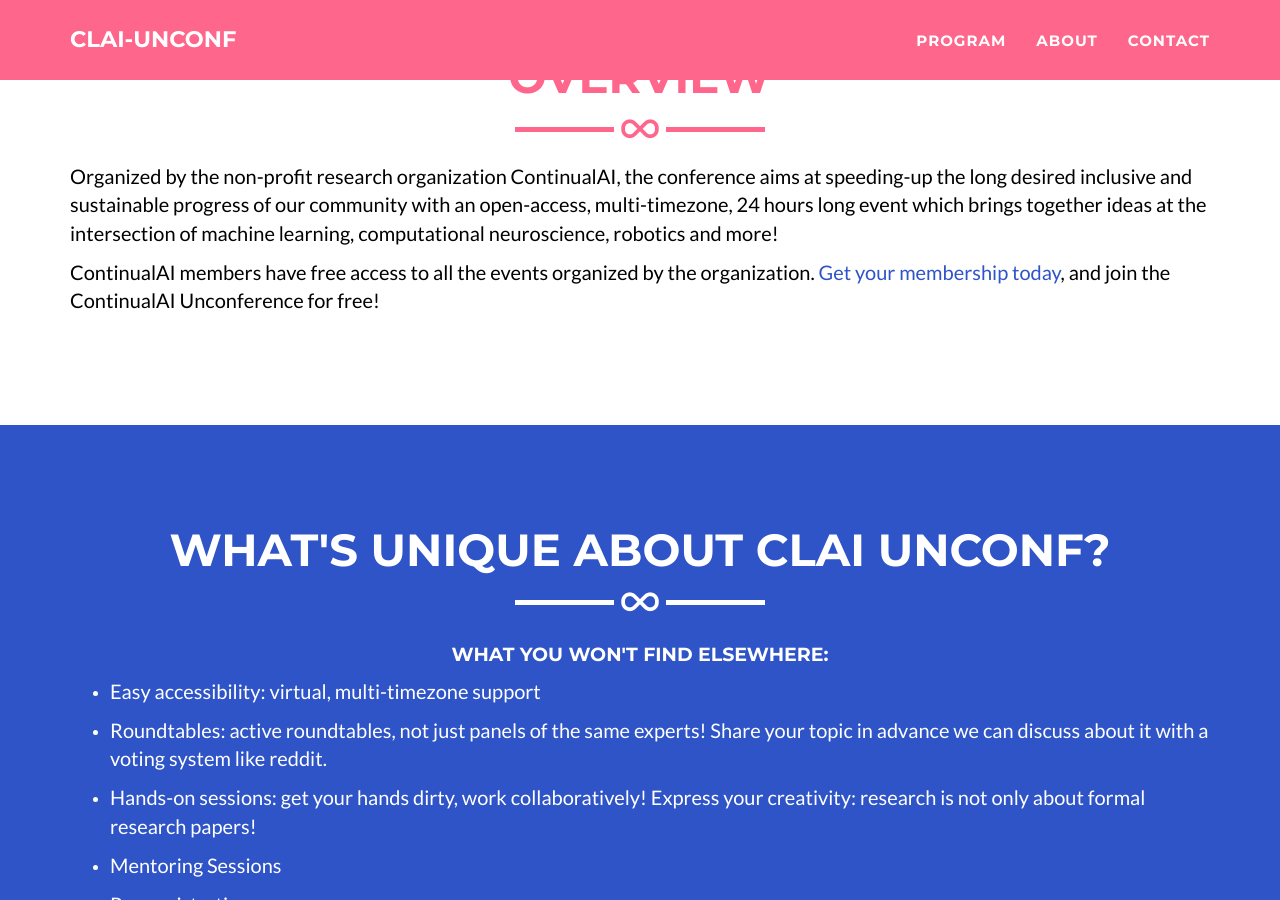
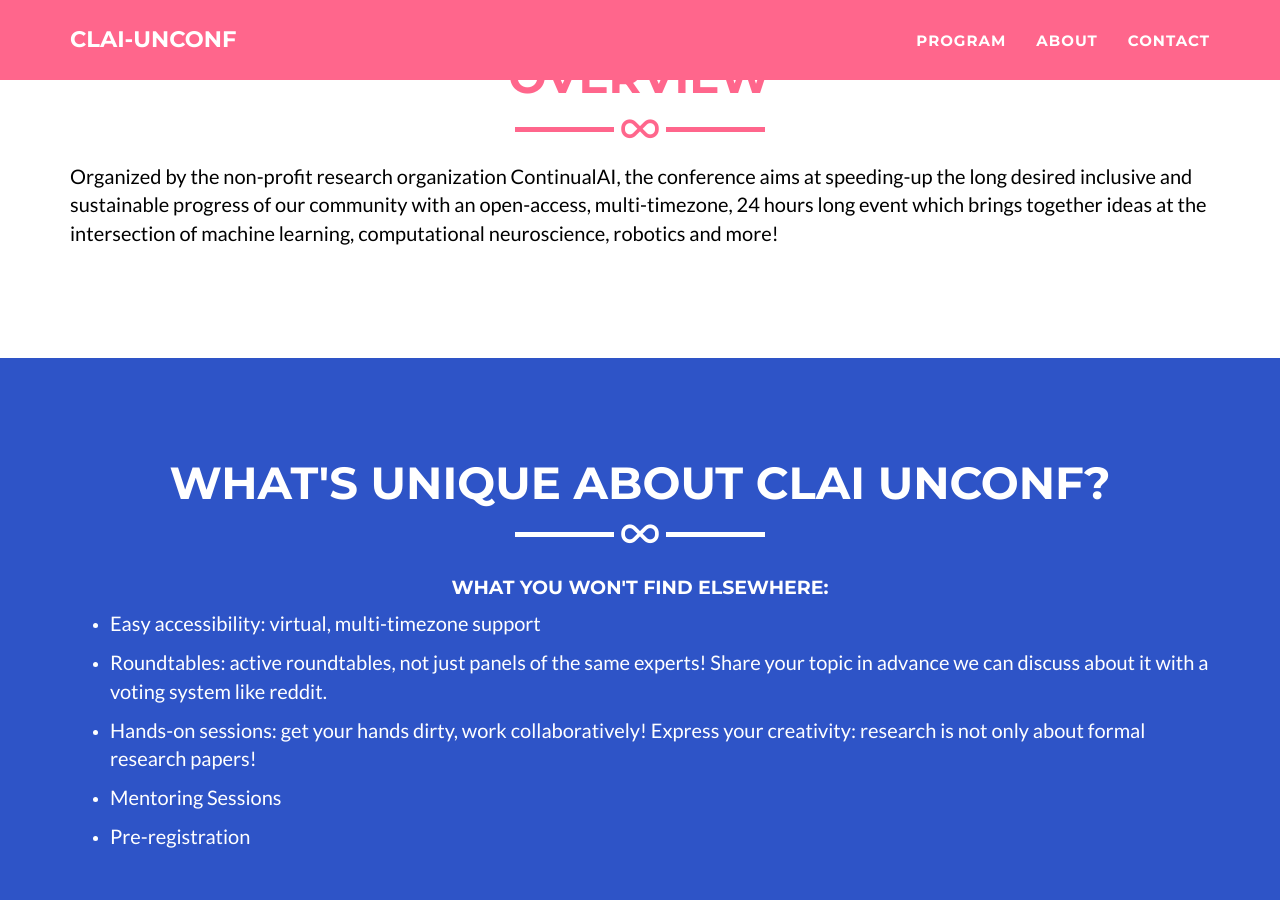
Before and after one commit to ContinualAI/CLAI_unconf, a Jekyll site: the page built from _posts/2014-07-18-project-1.markdown, in a window 1280 px wide and 900 px high, scrolled down 948 px. Built offline with Jekyll 4.4.1, drawn with Linux system fonts in a browser that asks for light colours; some of the changed text lies outside the part shown.

Commit message:
minor ud

```diff
--- a/_includes/about.html
+++ b/_includes/about.html
@@ -23,7 +23,7 @@
 
     <br>
 
-    <div class="row">
+    <!-- <div class="row">
       <div class="col-lg-12">
 
         <h4 class=text-center>Main Organization Details</h4>
@@ -38,13 +38,15 @@
         </ul>
 
       </div>
-<!--
-      <div class="col-lg-8 col-lg-offset-2 text-center">
-        <a href="https://github.com/jeromelachaud/freelancer-theme" class="btn btn-lg btn-outline">
-          <i class="fa fa-download"></i> Download Theme
-        </a>
-      </div>
--->
-    </div>
+
+    </div> -->
   </div>
 </section>
+
+<!--
+<div class="col-lg-8 col-lg-offset-2 text-center">
+  <a href="https://github.com/jeromelachaud/freelancer-theme" class="btn btn-lg btn-outline">
+    <i class="fa fa-download"></i> Download Theme
+  </a>
+</div>
+-->
--- a/_includes/overview.html
+++ b/_includes/overview.html
@@ -11,7 +11,7 @@
       <div class="col-lg-12">
         <p style="color:#000">Organized by the non-profit research organization ContinualAI, the conference aims at speeding-up the long desired inclusive and sustainable progress of our community with an open-access, multi-timezone, 24 hours long event which brings together ideas at the intersection of machine learning, computational neuroscience, robotics and more!</p>
 
-        <p style="color:#000">ContinualAI members have free access to all the events organized by the organization. <a href="https://www.continualai.org/about-us/join-us" target="_blank">Get your membership today</a>, and join the ContinualAI Unconference for free! </p>
+        <!-- <p style="color:#000">ContinualAI members have free access to all the events organized by the organization. <a href="https://www.continualai.org/about-us/join-us" target="_blank">Get your membership today</a>, and join the ContinualAI Unconference for free! </p> -->
       </div>
 <!--
       <div class="col-lg-4">
```
Also changed, not shown: _layouts/people.html (added, +16 -0 lines).
